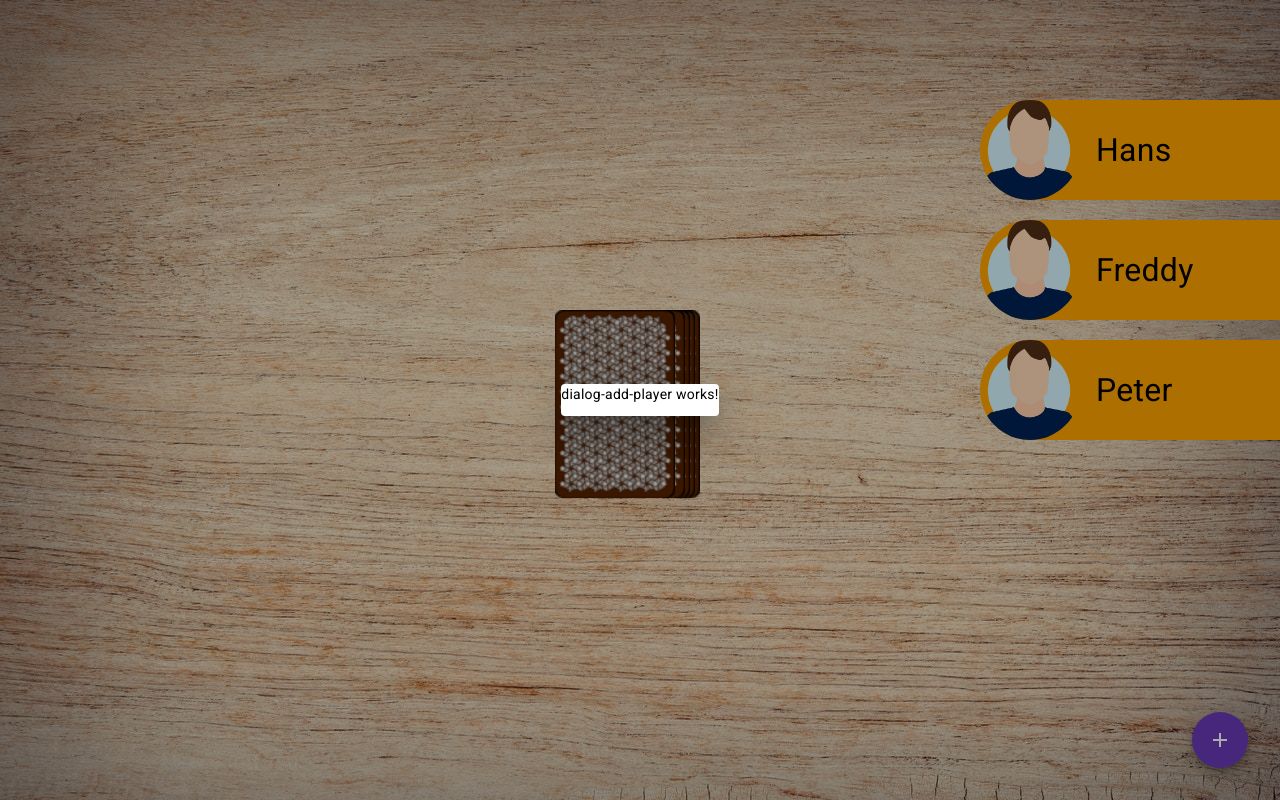
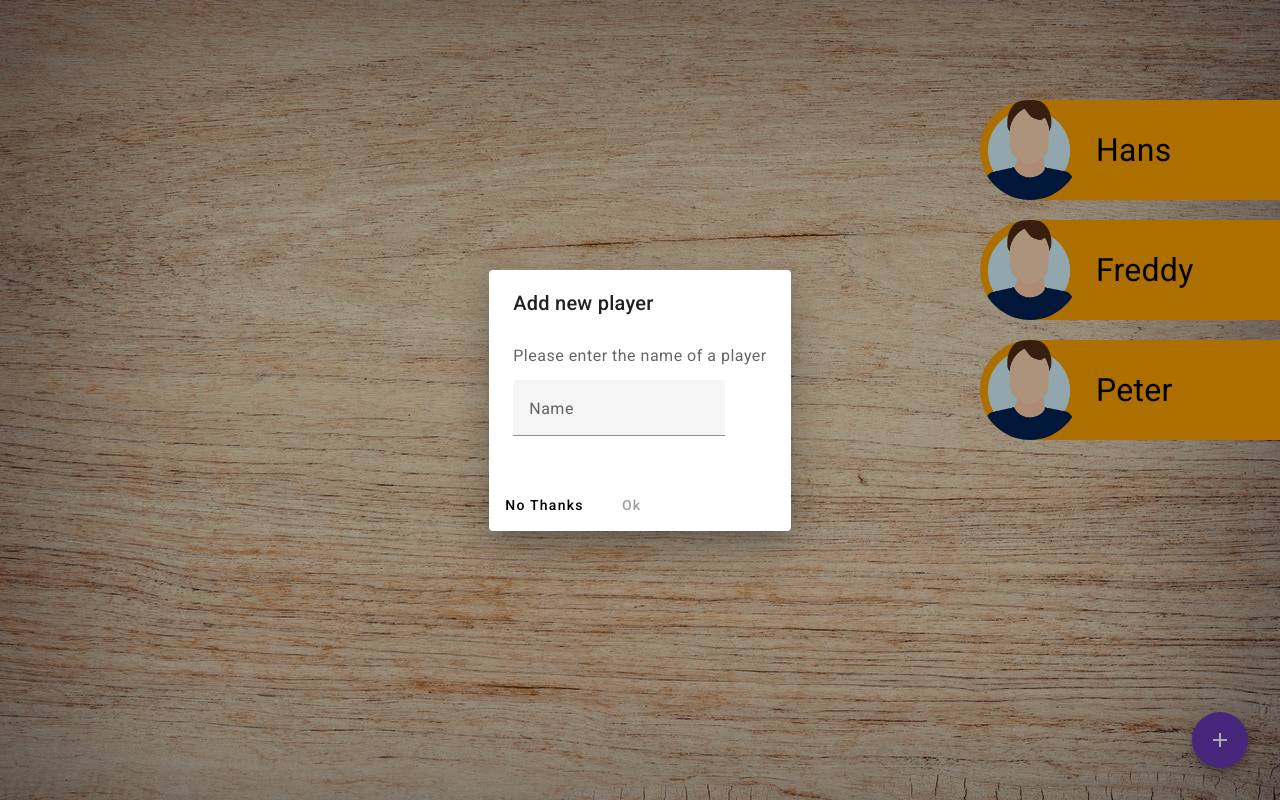
Before and after one commit to Creative-Web-Dev2023/Ringoffire, an Angular app: page /game in a window 1280 px wide. Both pictures are taken after a click on the button "add". Built offline with nearby package versions, Linux system fonts and the light colour scheme.

Commit message:
Dialog addplayer added

```diff
--- a/src/app/dialog-add-player/dialog-add-player.component.html
+++ b/src/app/dialog-add-player/dialog-add-player.component.html
@@ -1 +1,12 @@
-<p>dialog-add-player works!</p>
+<h2 mat-dialog-title>Add new player</h2>
+<mat-dialog-content>
+  <p>Please enter the name of a player</p>
+  <mat-form-field>
+    <mat-label>Name</mat-label>
+    <input matInput [(ngModel)]="name" />
+  </mat-form-field>
+</mat-dialog-content>
+<mat-dialog-actions>
+  <button mat-button (click)="onNoClick()">No Thanks</button>
+  <button mat-button [disabled]="name.length === 0" [mat-dialog-close]="name" cdkFocusInitial>Ok</button>
+</mat-dialog-actions>
--- a/src/app/dialog-add-player/dialog-add-player.component.ts
+++ b/src/app/dialog-add-player/dialog-add-player.component.ts
@@ -1,12 +1,28 @@
 import { Component } from '@angular/core';
+import { MatDialogRef, MatDialogModule } from '@angular/material/dialog';
+import { FormsModule } from '@angular/forms';
+import { MatFormFieldModule } from '@angular/material/form-field';
+import { MatInputModule } from '@angular/material/input';
+import { MatButtonModule } from '@angular/material/button';
 
 @Component({
   selector: 'app-dialog-add-player',
   standalone: true,
-  imports: [],
+  imports: [
+    MatDialogModule,
+    MatButtonModule,
+    MatFormFieldModule,
+    MatInputModule,
+    FormsModule,
+  ],
   templateUrl: './dialog-add-player.component.html',
-  styleUrl: './dialog-add-player.component.scss'
+  styleUrls: ['./dialog-add-player.component.scss'],
 })
 export class DialogAddPlayerComponent {
+  name: string = '';
+  constructor(public dialogRef: MatDialogRef<DialogAddPlayerComponent>) {}
 
+  onNoClick() {
+    this.dialogRef.close();
+  }
 }
--- a/src/app/game/game.component.ts
+++ b/src/app/game/game.component.ts
@@ -6,12 +6,14 @@
 import { MatButtonModule } from '@angular/material/button';
 import { DialogAddPlayerComponent } from '../dialog-add-player/dialog-add-player.component';
 import { MatDialog } from '@angular/material/dialog';
+import { MatDialogModule } from '@angular/material/dialog';
+
 
 
 @Component({
   selector: 'app-game',
   standalone: true,
-  imports: [CommonModule, PlayerComponent, MatIconModule, MatButtonModule],
+  imports: [CommonModule, PlayerComponent, MatIconModule, MatButtonModule, MatDialogModule],
   templateUrl: './game.component.html',
   styleUrl: './game.component.scss',
 })
```
Also changed, not shown: 1 other file (tests, documents, lock files or other folders).
